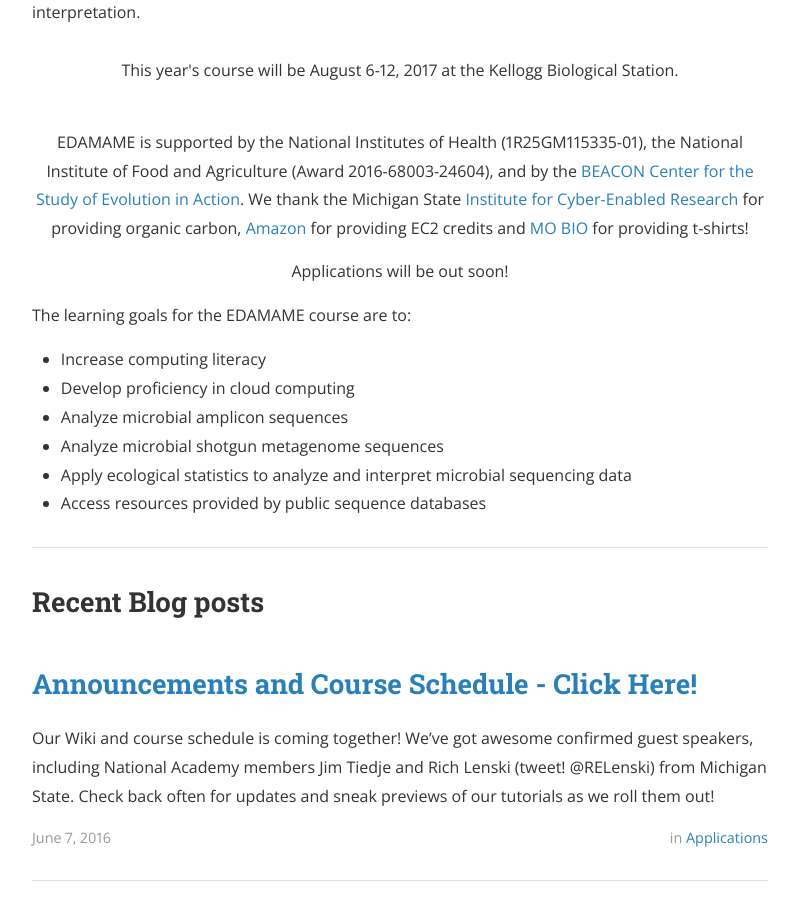
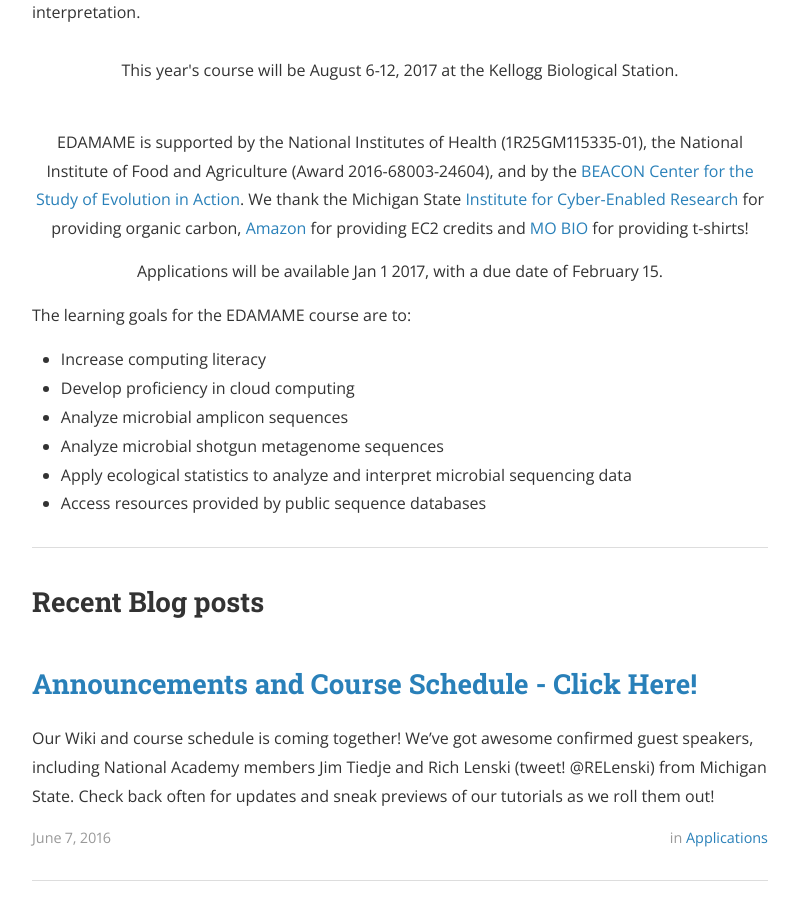
Before and after one commit to edamame-course/edamame-course.github.io, a Jekyll site: the page built from index.html, in a window 1280 px wide and 900 px high, scrolled down 644 px. Shown: the whole window, without its empty margins (240-1039 px from the left). Built offline with Jekyll 4.4.1, drawn with Linux system fonts in a browser that asks for light colours; nearby versions of some CDN libraries; the list of posts is cut into pages by our own code; a style sheet for code colours, icons or effects is not loaded.

Commit message:
Update application dates

```diff
--- a/index.html
+++ b/index.html
@@ -25,7 +25,7 @@ This year's course will be August 6-12, 2017 at the Kellogg Biological Station.
 <p align=center><br>
 EDAMAME is supported by the National Institutes of Health (1R25GM115335-01), the National Institute of Food and Agriculture (Award 2016-68003-24604), and by the <a href=http://beacon-center.org>BEACON Center for the Study of Evolution in Action</a>.  We thank the Michigan State <a href=http://icer.msu.edu/>Institute for Cyber-Enabled Research</a> for providing organic carbon, <a href=https://aws.amazon.com/ec2/>Amazon</a> for providing EC2 credits and <a href=https://mobio.com/>MO BIO</a> for providing t-shirts!
 <p align=center>
-Applications will be out soon!
+Applications will be available Jan 1 2017, with a due date of February 15.
 
 <p>
 The learning goals for the EDAMAME course are to:
```
